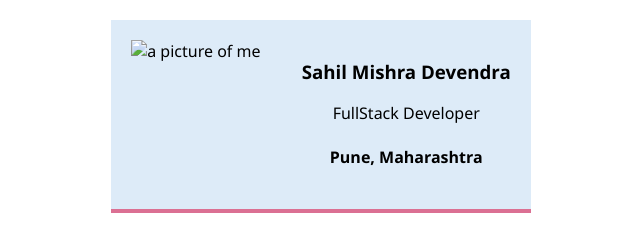
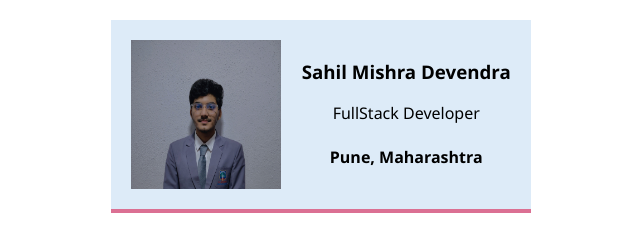
Before and after one commit to SAHILMISHRA-9/Business-Card, a plain HTML site: page BusinessCard.html in a window 1280 px wide. Shown: the whole page, without its empty margins (319-959 px from the left). Drawn offline with Linux system fonts and the light colour scheme.

Commit message:
Update BusinessCard.html

```diff
--- a/BusinessCard.html
+++ b/BusinessCard.html
@@ -8,7 +8,7 @@
             <div class="logo">
                 <img
                     class="avatar"
-                    src="/HTML/IMG_20240202_220246 (2).jpg"
+                    src="./IMG_20240202_220246 (2).jpg"
                     alt="a picture of me " >
             </div>
 
@@ -20,4 +20,5 @@
 
         </div>
     </body>
+
 </html>
```
